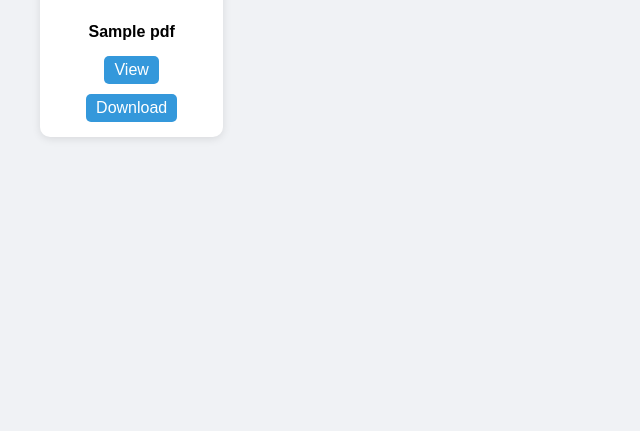
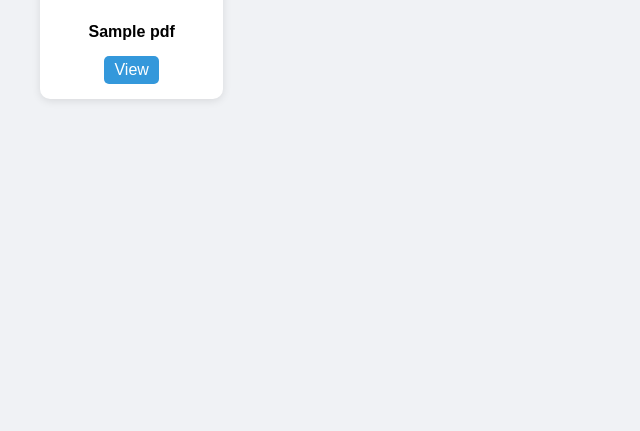
Before and after one commit to shivpratap49/web_pdf_viwer, a Flask app: template templates/viewer.html in a window 1280 px wide. Shown: the part 369-800 px from the top of the page, without its empty margins (0-640 px from the left). Run offline with Flask 3, Linux system fonts and the light colour scheme; the template is opened without the code that fills it: most values are stand-ins (such as "Sample title", 1, 10 or a date in 2020).

Commit message:
remove download button

```diff
--- a/templates/viewer.html
+++ b/templates/viewer.html
@@ -56,7 +56,7 @@
         <div class="filename">{{ pdf }}</div>
         <div class="actions">
             <a href="{{ url_for('serve_pdf', filename=pdf) }}" target="_blank">View</a>
-            <a href="{{ url_for('serve_pdf', filename=pdf) }}" download>Download</a>
+
         </div>
     </div>
     {% endfor %}
```
